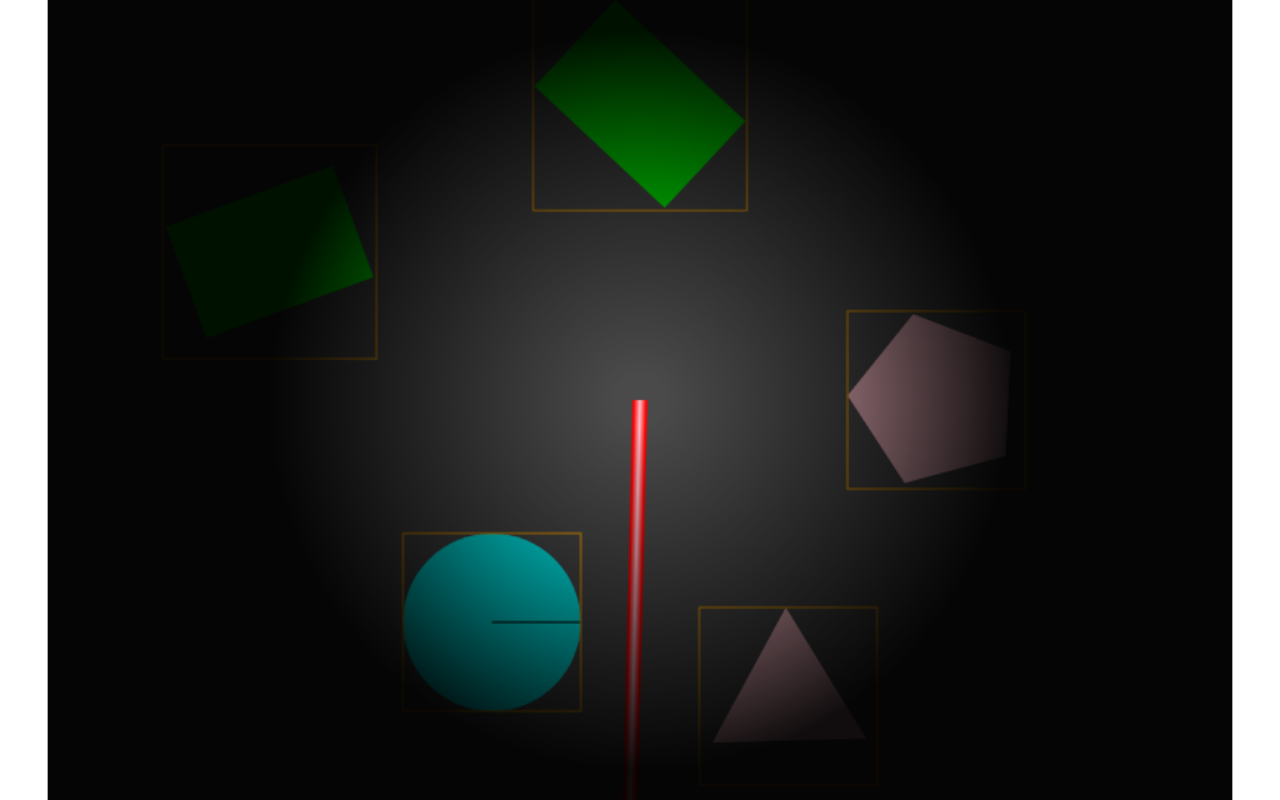
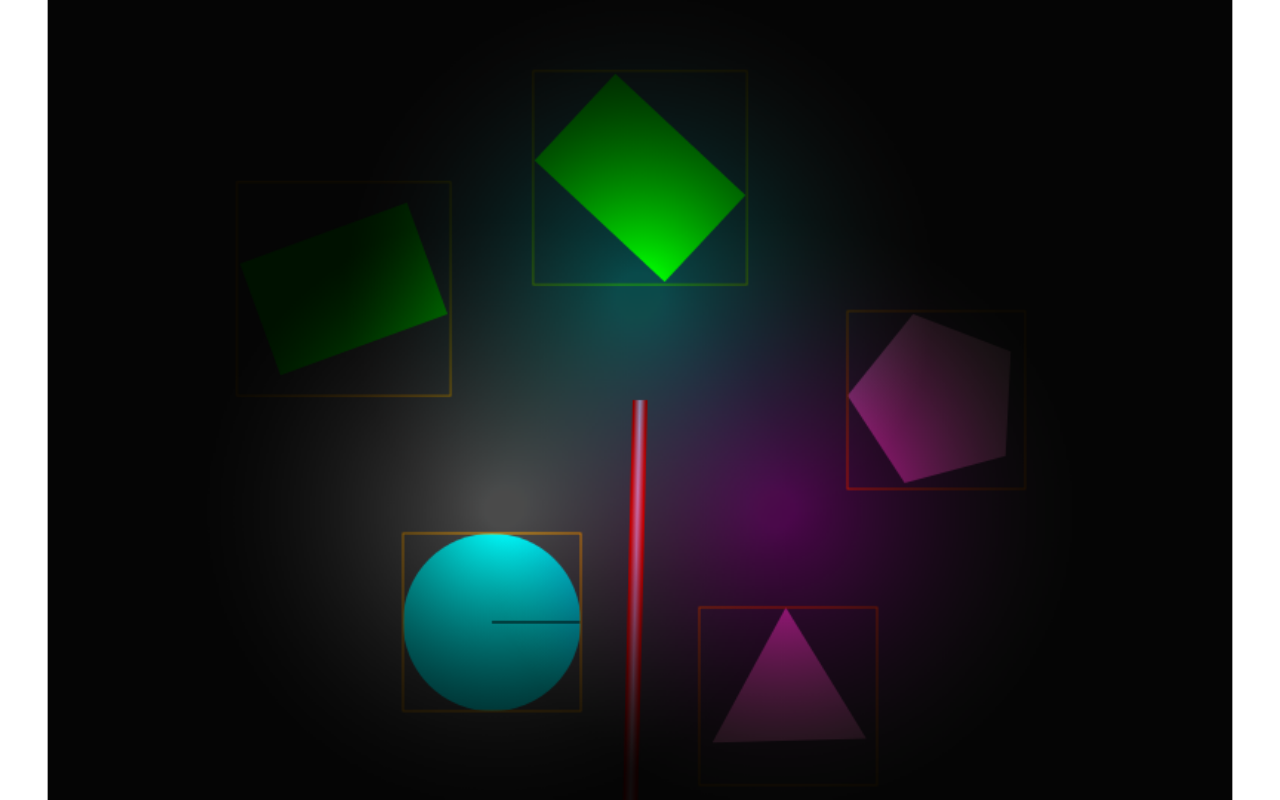
Before and after one commit to DonDejvo/Lancelot, a website: page web-tests/index.html in a window 1280 px wide. Drawn offline with Linux system fonts and the light colour scheme.

Commit message:
small fixes

```diff
--- a/src/core/camera.js
+++ b/src/core/camera.js
@@ -63,7 +63,7 @@ export class Camera {
     StopScaling() {
         this._scaling = null;
     }
-    MoveAndScaleTo(p, s, dur, timing = "linear") {
+    MoveAndScale(p, s, dur, timing = "linear") {
         this.MoveTo(p, dur, timing);
         this.ScaleTo(s, dur, timing);
     }
--- a/src/core/component.js
+++ b/src/core/component.js
@@ -12,7 +12,7 @@ GetComponent(name: string)
 */
 
 export class Component {
-    constructor() {
+    constructor(params) {
         this._type = "";
         this._parent = null;
         this._position = new Position();
--- a/src/core/drawable/drawable.js
+++ b/src/core/drawable/drawable.js
@@ -20,12 +20,14 @@ export class Drawable extends Component {
         this.opacity = this._params.opacity !== undefined ? this._params.opacity : 1;
         this.filter = (this._params.filter || "");
         this._angle = (this._params.angle || this._rotationCount * Math.PI / 2 || 0);
-        this.fillStyle = (this._params.fillStyle || "black");
-        this.strokeStyle = (this._params.strokeStyle || "black");
+        this._fillStyle = (this._params.fillStyle || "black");
+        this._strokeStyle = (this._params.strokeStyle || "black");
         this.strokeWidth = (this._params.strokeWidth || 0);
         this.mode = (this._params.mode || "source-over");
         this._offset = new Vector();
         this._shaking = null;
+        this._fillStyleCache = null;
+        this._strokeStyleCache = null;
     }
     get zIndex() {
         return this._zIndex;
@@ -69,6 +71,20 @@ export class Drawable extends Component {
     }
     set scale(num) {
         this._scale = num;
+    }
+    get fillStyle() {
+        return this._fillStyle;
+    }
+    set fillStyle(col) {
+        this._fillStyle = col;
+        this._fillStyleCache = null;
+    }
+    get strokeStyle() {
+        return this._strokeStyle;
+    }
+    set strokeStyle(col) {
+        this._strokeStyle = col;
+        this._strokeStyleCache = null;
     }
     get boundingBox() {
         const verts = this._vertices;
@@ -143,8 +159,8 @@ export class Drawable extends Component {
         ctx.translate(this.position0.x, this.position0.y);
         ctx.scale(this.flip.x ? -this.scale: this.scale, this.flip.y ? -this.scale : this.scale);
         ctx.rotate(this.angle);
-        ctx.fillStyle = StyleParser.ParseStyle(ctx, this.fillStyle);
-        ctx.strokeStyle = StyleParser.ParseStyle(ctx, this.strokeStyle);
+        ctx.fillStyle = StyleParser.ParseStyle(ctx, this.fillStyle, this, "_fillStyleCache");
+        ctx.strokeStyle = StyleParser.ParseStyle(ctx, this.strokeStyle, this, "_strokeStyleCache");
         ctx.lineWidth = this.strokeWidth;
 
         this.Draw(ctx);
--- a/src/core/light/light.js
+++ b/src/core/light/light.js
@@ -4,11 +4,19 @@ import { StyleParser } from "../utils/style-parser.js";
 
 export class AmbientLight {
     constructor(params) {
-        this.color = ParamParser.ParseValue(params.color, "white");
+        this._color = ParamParser.ParseValue(params.color, "white");
+        this._colorCache = null;
+    }
+    get color() {
+        return this._color;
+    }
+    set color(col) {
+        this._color = col;
+        this._colorCache = null;
     }
     Draw(ctx) {
         ctx.beginPath();
-        ctx.fillStyle = StyleParser.ParseStyle(ctx, this.color);
+        ctx.fillStyle = StyleParser.ParseStyle(ctx, this.color, this, "_colorCache");
         ctx.fillRect(0, 0, ctx.canvas.width, ctx.canvas.height);
     }
 }
@@ -17,17 +25,25 @@ export class RadialLight extends Component {
     constructor(params) {
         super();
         this._type = "light";
-        this.color = ParamParser.ParseValue(params.color, "white");
+        this._color = ParamParser.ParseValue(params.color, "white");
         this.radius = ParamParser.ParseValue(params.radius, 100);
         this.angle = 0;
         this.angleRange = ParamParser.ParseValue(params.angleRange, Math.PI * 2);
+        this._colorCache = null;
+    }
+    get color() {
+        return this._color;
+    }
+    set color(col) {
+        this._color = col;
+        this._colorCache = null;
     }
     Draw(ctx) {
         ctx.beginPath();
         ctx.save();
         ctx.translate(this.position.x, this.position.y);
         ctx.rotate(this.angle);
-        ctx.fillStyle = StyleParser.ParseStyle(ctx, this.color);
+        ctx.fillStyle = StyleParser.ParseStyle(ctx, this.color, this, "_colorCache");
         ctx.arc(0, 0, this.radius, -this.angleRange/2, this.angleRange/2);
         ctx.lineTo(0, 0);
         ctx.closePath();
--- a/src/core/renderer.js
+++ b/src/core/renderer.js
@@ -111,7 +111,7 @@ export class Renderer {
         buffer.canvas.height = this._height;
 
         buffer.beginPath();
-        buffer.fillStyle = StyleParser.ParseStyle(buffer, scene.background);
+        buffer.fillStyle = StyleParser.ParseStyle(buffer, scene.background, scene, "_bgCache");
         buffer.fillRect(0, 0, this._width, this._height);
 
         buffer.save();
--- a/src/core/scene.js
+++ b/src/core/scene.js
@@ -14,7 +14,8 @@ export class Scene {
         // this._cellDimensions = (params.cellDimensions || [100, 100]);
         // this._relaxationCount = (params.relaxationCount || 5);
 
-        this.background = params.background;
+        this._background = params.background;
+        this._bgCache = null;
 
         this._world = new World(params.physics);
 
@@ -43,6 +44,13 @@ export class Scene {
     }
     set light(color) {
         this._ambientLight.color = color;
+    }
+    get background() {
+        return this._background;
+    }
+    set background(col) {
+        this._background = col;
+        this._bgCache = null;
     }
     CreateEntity(n) {
         const e = new Entity();
--- a/src/core/utils/style-parser.js
+++ b/src/core/utils/style-parser.js
@@ -1,12 +1,18 @@
 export const StyleParser = (function() {
     return {
-        ParseStyle(ctx, s) {
+        ParseStyle(ctx, s, obj, attr) {
+            if(obj[attr]) {
+                return obj[attr];
+            }
+
             if(s == undefined) {
-                return "black";
+                obj[attr] = "black";
+                return obj[attr];
             }
             const params = s.split(";");
             const len = params.length;
             if(len === 1) {
+                obj[attr] = s;
                 return s;
             }
             let grd;
@@ -25,6 +31,7 @@ export const StyleParser = (function() {
                 const colorValuePair = params[i].split("=");
                 grd.addColorStop(parseFloat(colorValuePair[1]), colorValuePair[0]);
             }
+            obj[attr] = grd;
             return grd;
         }
     }
--- a/web-tests/index.html
+++ b/web-tests/index.html
@@ -113,8 +113,8 @@
                 entity.groupList.add("e02");
                 entity.position.Set(x, y);
 
-                let box;
-                entity.AddComponent(box = new Lancelot.drawable.Circle({
+                let circle;
+                entity.AddComponent(circle = new Lancelot.drawable.Circle({
                     radius: 60,
                     fillStyle: "cyan"
                 }));
@@ -152,16 +152,57 @@
             }
 
             const ray = createEntity01();
-            ray.AddComponent(new Lancelot.light.RadialLight({
-                color: "radial;0,0,0,0,0,250;white=0;rgba(255,255,255,0)=1",
+            let light1, light2, light3;
+            let col1, col2, col3;
+            let isBlack1 = false,
+            isBlack2 = false,
+            isBlack3 = false;
+            col1 = "radial;0,0,0,0,0,200;rgb(255,0,255)=0;rgba(55,55,55,0)=1";
+            col2 = "radial;0,0,0,0,0,200;rgb(0,255,255)=0;rgba(55,55,55,0)=1";
+            col3 = "radial;0,0,0,0,0,200;rgb(255,255,255)=0;rgba(55,55,55,0)=1";
+            ray.AddComponent(light1 = new Lancelot.light.RadialLight({
+                color: col1,
                 radius: 250
-            }));
+            }), "Light1");
+            light1.offset.Set(95, 75);
+            ray.AddComponent(light2 = new Lancelot.light.RadialLight({
+                color: col2,
+                radius: 250
+            }), "Light2");
+            light2.offset.Set(0, -75);
+            ray.AddComponent(light3 = new Lancelot.light.RadialLight({
+                color: col3,
+                radius: 250
+            }), "Light3");
+            light3.offset.Set(-95, 75);
 
-            createEntity04(200, 0, 0.7, 5);
+            let e1 = createEntity04(200, 0, 0.7, 5);
             createEntity04(100, 200, 0.1, 3);
-            createEntity03(-100, 150);
-            createEntity02(-250, -100, 0.3);
-            createEntity02(0, -200, 1.4);
+            let e3 = createEntity03(-100, 150);
+            createEntity02(-200, -75, 0.3);
+            let e2 = createEntity02(0, -150, 1.4);
+
+            scene.SetInteractive(e1);
+            scene.SetInteractive(e2);
+            scene.SetInteractive(e3);
+
+            e1.interactive.AddEventHandler("mousedown", () => {
+                light1.color = isBlack1 ? col1 : "black";
+                isBlack1 = !isBlack1;
+            });
+            e2.interactive.AddEventHandler("mousedown", () => {
+                light2.color = isBlack2 ? col2 : "black";
+                isBlack2 = !isBlack2;
+            });
+            e3.interactive.AddEventHandler("mousedown", () => {
+                light3.color = isBlack3 ? col3 : "black";
+                isBlack3 = !isBlack3;
+            });
+
+            scene.AddEventHandler("keydown", (e) => {
+                console.log(e.key);
+            });
+
         }
 
     </script>
```
Also changed, not shown: dist/lancelot-cdn-module.js, dist/lancelot-cdn-module.min.js, dist/lancelot-cdn-nomodule.js, dist/lancelot-cdn-nomodule.min.js.
